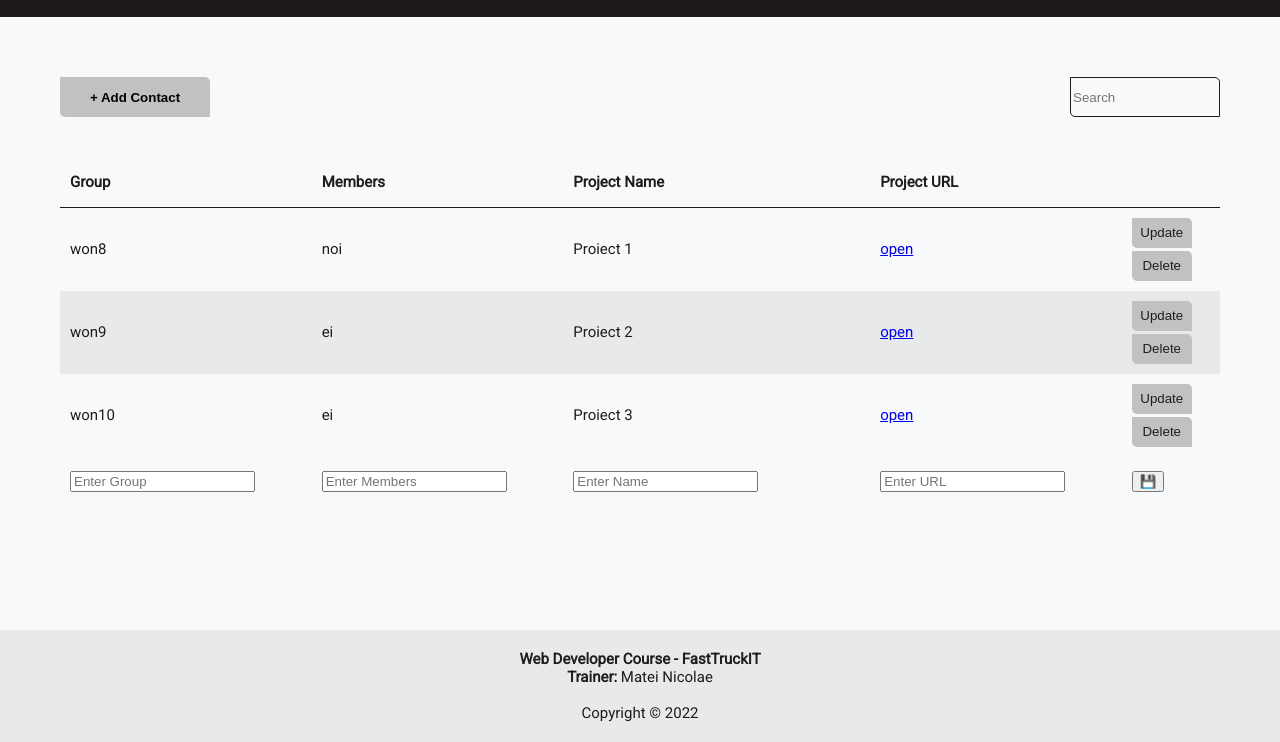
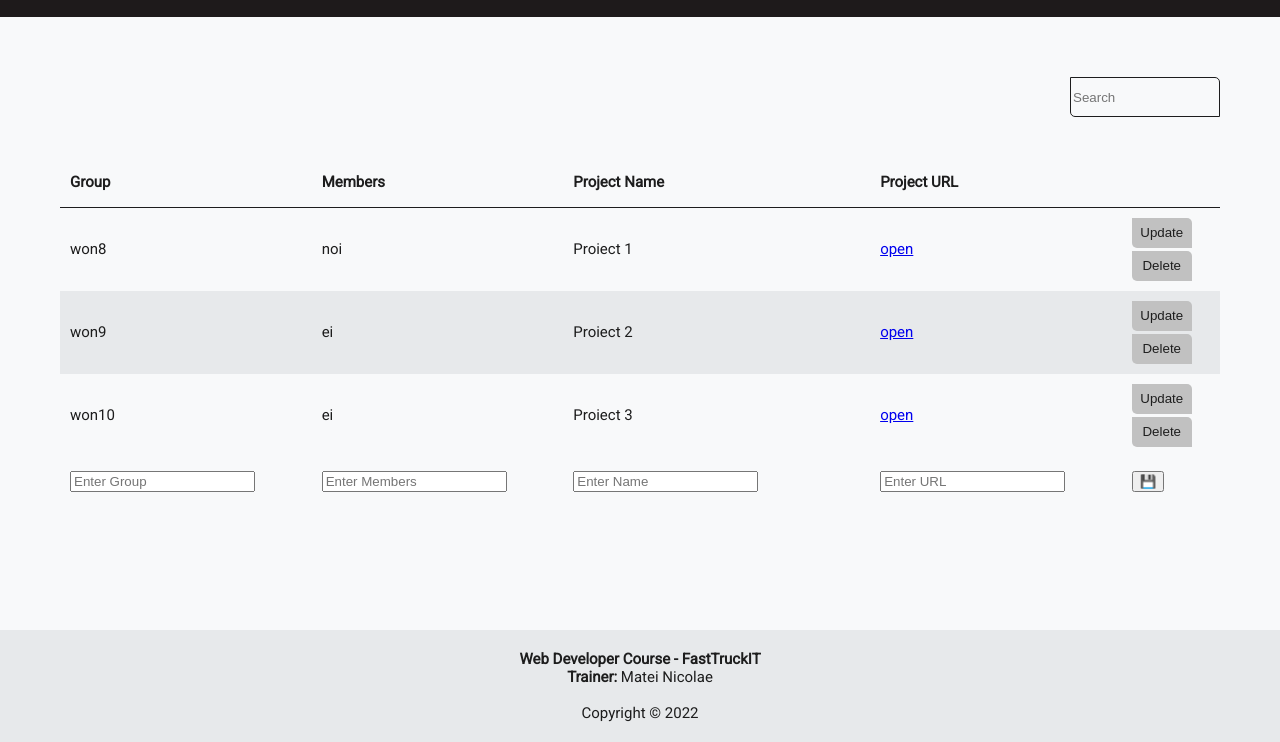
Before and after one commit to mihaela-cod/teams-networking, a plain HTML site: page index.html in a window 1280 px wide. Shown: the part 58-800 px from the top of the page. Drawn offline with Linux system fonts and the light colour scheme.

Commit message:
delete button add contact

```diff
--- a/index.html
+++ b/index.html
@@ -24,11 +24,7 @@
 
     <section class="main">
       <div class="meniu">
-        <div class="meniu-left">
-          <button class="btn-add hide-print" onclick="openForm()">
-            <strong>+ Add Contact</strong>
-          </button>
-        </div>
+        <div class="meniu-left"></div>
         <div class="meniu-right">
           <input
             type="search"
```
